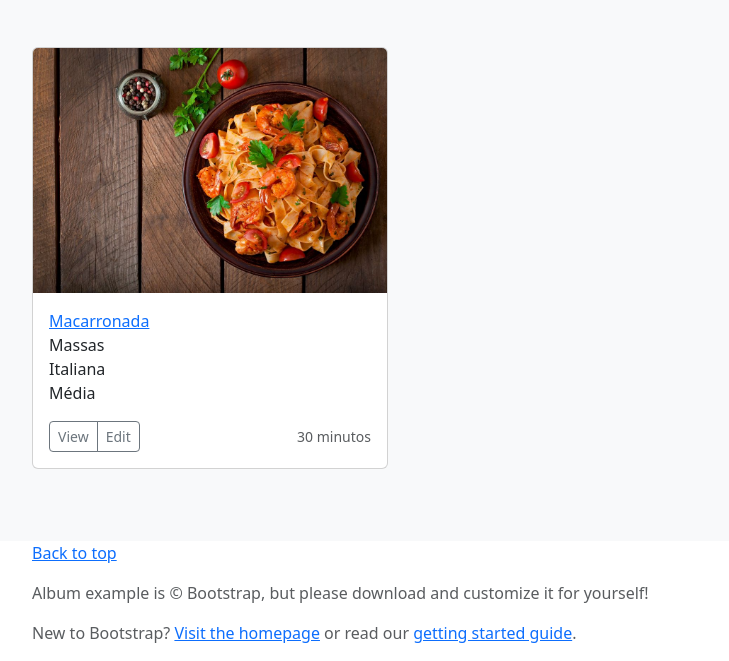
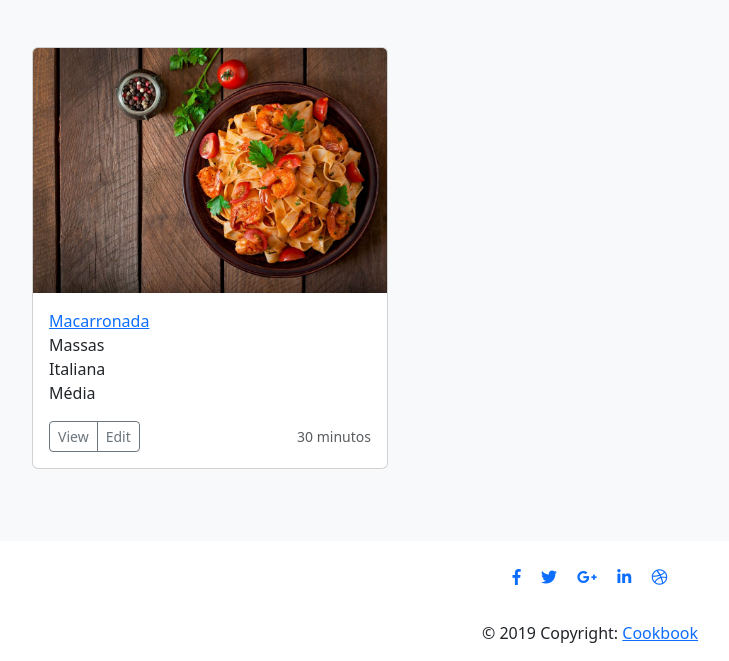
Before and after one commit to kellypc/my-cook-book, a Rails app: page / in a window 1280 px wide. Shown: the part 237-898 px from the top of the page, without its empty margins (50-779 px from the left). Run offline with Rails 7, Linux system fonts and the light colour scheme; data comes from the database, SQL or seed files in the repository; style sheets or scripts are compiled from the project's sources; some libraries are stand-ins or nearby versions.

Commit message:
Add fontawesome and change footer layout

```diff
--- a/app/views/layouts/_footer.html.erb
+++ b/app/views/layouts/_footer.html.erb
@@ -1,9 +1,46 @@
- <footer class="text-muted">
- 	<div class="container">
- 		<p class="float-right">
- 			<a href="#">Back to top</a>
- 		</p>
- 		<p>Album example is &copy; Bootstrap, but please download and customize it for yourself!</p>
- 		<p>New to Bootstrap? <a href="../../">Visit the homepage</a> or read our <a href="../../getting-started/">getting started guide</a>.</p>
- 	</div>
- </footer>
+<footer class="page-footer font-small special-color-dark pt-4">
+
+    <!-- Footer Elements -->
+    <div class="container">
+
+      <!-- Social buttons -->
+      <ul class="list-unstyled list-inline text-center">
+        <li class="list-inline-item">
+          <a class="btn-floating btn-fb mx-1">
+            <i class="fab fa-facebook-f"> </i>
+          </a>
+        </li>
+        <li class="list-inline-item">
+          <a class="btn-floating btn-tw mx-1">
+            <i class="fab fa-twitter"> </i>
+          </a>
+        </li>
+        <li class="list-inline-item">
+          <a class="btn-floating btn-gplus mx-1">
+            <i class="fab fa-google-plus-g"> </i>
+          </a>
+        </li>
+        <li class="list-inline-item">
+          <a class="btn-floating btn-li mx-1">
+            <i class="fab fa-linkedin-in"> </i>
+          </a>
+        </li>
+        <li class="list-inline-item">
+          <a class="btn-floating btn-dribbble mx-1">
+            <i class="fab fa-dribbble"> </i>
+          </a>
+        </li>
+      </ul>
+      <!-- Social buttons -->
+
+    </div>
+    <!-- Footer Elements -->
+
+    <!-- Copyright -->
+    <div class="footer-copyright text-center py-3">© 2019 Copyright:
+      <a href="#"> Cookbook </a>
+    </div>
+    <!-- Copyright -->
+
+  </footer>
+  <!-- Footer -->
--- a/app/views/layouts/application.html.erb
+++ b/app/views/layouts/application.html.erb
@@ -7,6 +7,7 @@
 
   <%= stylesheet_link_tag    'application', media: 'all', 'data-turbolinks-track': 'reload' %>
   <%= javascript_include_tag 'application', 'data-turbolinks-track': 'reload' %>
+  <link rel="stylesheet" href="https://use.fontawesome.com/releases/v5.7.1/css/all.css" integrity="sha384-fnmOCqbTlWIlj8LyTjo7mOUStjsKC4pOpQbqyi7RrhN7udi9RwhKkMHpvLbHG9Sr" crossorigin="anonymous">
 </head>
 
 <body>
```
